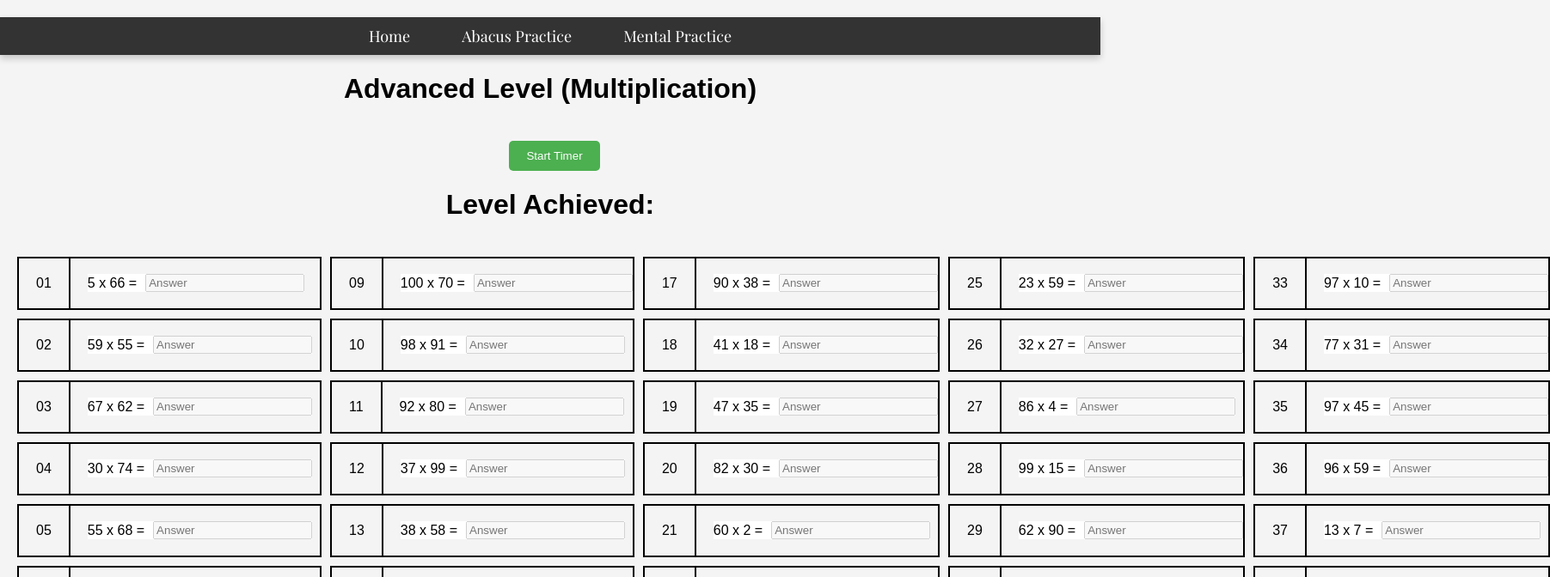
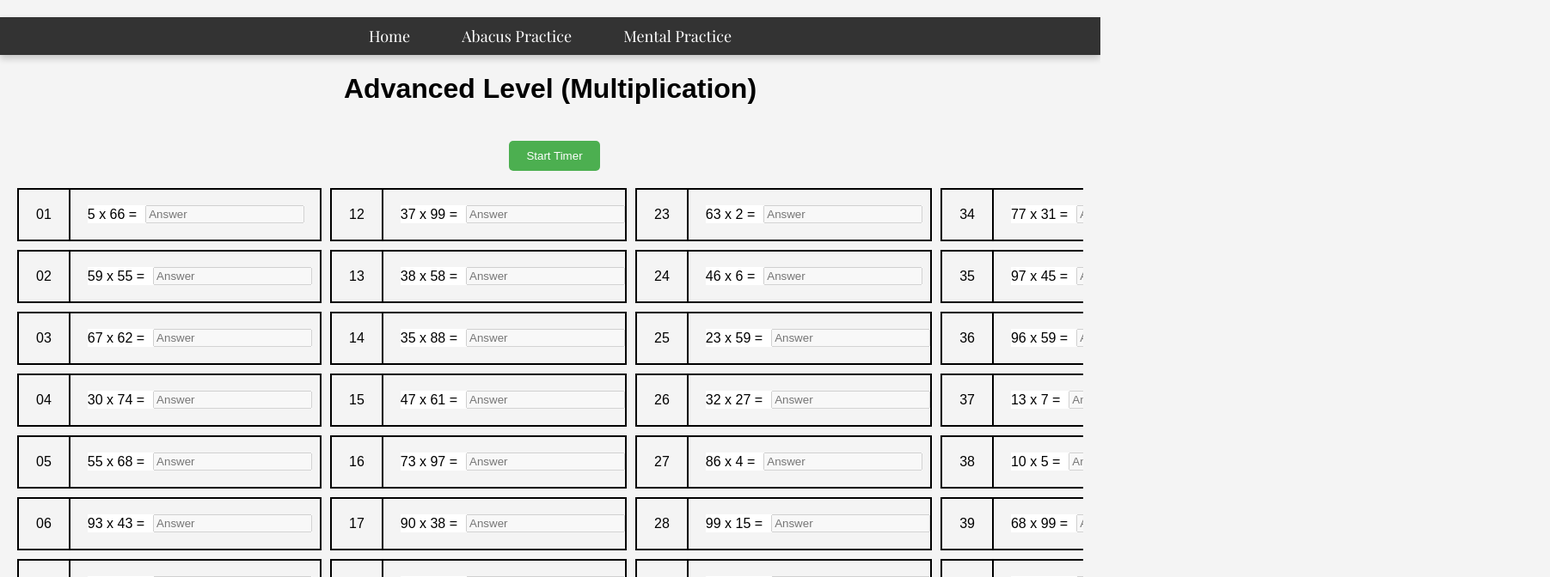
Before and after one commit to buteryy/abacus, a React (Vite) app: page /abacus-practive/multiplication in a window 1280 px wide. Shown: the top 672 px of the page at 86% size, 1803 px wide, since content can reach past the window. Built offline with nearby package versions, Linux system fonts and the light colour scheme; a web font is replaced by a local one.

Commit message:
bg color bug fixed

```diff
--- a/src/pages/Multiplication.css
+++ b/src/pages/Multiplication.css
@@ -1,10 +1,11 @@
 .multiplication-cards-container {
   display: flex;
   flex-direction: column;
-  max-height: 72vh;
+  max-height: 100vh;
   flex-wrap: wrap;
   gap: 10px;
   margin: 20px;
+  overflow-x: scroll;
 }
 
 .multiplication-card {
@@ -12,7 +13,6 @@
   display: flex;
   align-items: center;
   gap: 20px;
-
 }
 
 .multiplication-card-sr-num {
--- a/src/pages/Multiplication.jsx
+++ b/src/pages/Multiplication.jsx
@@ -1,48 +1,50 @@
 import { useState, useEffect, useRef } from "react"
-import { useParams } from "react-router"
+
 import Modal from "../components/Modal"
 import "./Multiplication.css"
 
 export default function Multiplication() {
-  const timerRef = useRef(null); // Ref to store the timer ID
+  const timerRef = useRef(null) // Ref to store the timer ID
   const [levels, setLevels] = useState(() => {
     return generateLevels(40)
   })
+
+  console.log("levels", levels)
   const [modalMessage, setModalMessage] = useState("") // Message for the modal
-  const [time, setTime] = useState(5 * 60) // 5 minutes
+  const [time, setTime] = useState()
   const [isTimerRunning, setIsTimerRunning] = useState(false)
   const [timesup, setTimesup] = useState(false)
 
   function handleTimer() {
     if (isTimerRunning) {
       // Stop the timer
-      clearInterval(timerRef.current);
-      timerRef.current = null;
-      setIsTimerRunning(false);
-      setTimesup(false);
-      setTime(5 * 60); // Reset the time
+      clearInterval(timerRef.current)
+      timerRef.current = null
+      setIsTimerRunning(false)
+      setTimesup(false)
+      setTime(5 * 60) // Reset the time
     } else {
       // Reset states when starting the timer
-      setTimesup(false);
-      setLevels(generateLevels(40)); // Reset levels
-      setModalMessage(""); // Clear modal message
-      setTime(5 * 60); // Reset time
+      setTimesup(false)
+      setLevels(generateLevels(40)) // Reset levels
+      setModalMessage("") // Clear modal message
+      setTime(10) // Reset time
 
       // Start the timer after resetting the time
-      setIsTimerRunning(true);
+      setIsTimerRunning(true)
       timerRef.current = setInterval(() => {
         setTime((prevTime) => {
           if (prevTime === 0) {
-            clearInterval(timerRef.current); // Clear the timer
-            timerRef.current = null;
-            setIsTimerRunning(false);
-            setTimesup(true);
-            setModalMessage("Time's up! Please revise your answers.");
-            return 0; // Stop at 0
+            clearInterval(timerRef.current) // Clear the timer
+            timerRef.current = null
+            setIsTimerRunning(false)
+            setTimesup(true)
+            setModalMessage("Time's up! Please revise your answers.")
+            return 0 // Stop at 0
           }
-          return prevTime - 1;
-        });
-      }, 1000);
+          return prevTime - 1
+        })
+      }, 1000)
     }
   }
 
@@ -60,10 +62,10 @@ export default function Multiplication() {
         numbers,
         correctAns,
         userSolution: "",
-        isCorrect: false,
+        isCorrect: null,
       })
     }
-    return levels;
+    return levels
   }
 
   function handleInputChange(levelIndex, value) {
@@ -97,6 +99,8 @@ export default function Multiplication() {
     levelAchieved = "2"
   } else if (levelsCompleted >= 25) {
     levelAchieved = "1"
+  } else if (levelsCompleted > 0) {
+    levelAchieved = "0"
   }
 
   useEffect(() => {
@@ -127,9 +131,12 @@ export default function Multiplication() {
       <h1 className="main-heading">Advanced Level (Multiplication)</h1>
       {/* Quiz Timer */}
       <div className="quiz-timer">
-      {isTimerRunning && <h2>
-          Time Remaining: {Math.floor(time / 60)} minutes {String(time % 60).padStart(2, '0')} seconds
-      </h2>}
+        {isTimerRunning && (
+          <h2>
+            Time Remaining: {Math.floor(time / 60)} minutes{" "}
+            {String(time % 60).padStart(2, "0")} seconds
+          </h2>
+        )}
         <button
           onClick={handleTimer}
           style={{
@@ -141,29 +148,43 @@ export default function Multiplication() {
             cursor: "pointer",
             marginLeft: "10px",
             marginTop: "20px",
-          cursor: "pointer"
-        }}>
+          }}
+        >
           {isTimerRunning ? "Stop & Reset Timer" : "Start Timer"}
         </button>
         {/* Show level achived */}
-        <h1> Level Achieved: {levelAchieved}</h1>
+        {levelAchieved && <h1> Level Achieved: {levelAchieved}</h1>}
       </div>
       <div className="multiplication-cards-container">
         {levels.map((level, index) => (
           <div key={level.level} className="multiplication-card">
-            <div className="multiplication-card-sr-num">{index < 9 ? `0${index + 1}` : index + 1}</div>
-            <div className="quiz-numbers-and-input" style={{
+            <div className="multiplication-card-sr-num">
+              {index < 9 ? `0${index + 1}` : index + 1}
+            </div>
+            <div
+              className="quiz-numbers-and-input"
+              style={{
+                // backgroundColor:
+                //   level.userSolution === "" // Default white for unattempted levels
+                //     ? "white"
+                //     : level.isCorrect
+                //     ? "lightgreen" // Green for correct answers
+                //     : "lightcoral", // Red for wrong answers
+
                 backgroundColor:
-               level.userSolution === "" // Default white for unattempted levels
-                 ? "white"
+                  level.isCorrect === null
+                    ? "white" // Default white for unattempted levels
                     : level.isCorrect
                     ? "lightgreen" // Green for correct answers
-                 : "lightcoral", // Red for wrong answers
-            }}>
-               <span key={index}>{ level.numbers[0]} x {level.numbers[1]} =</span>
+                    : "lightcoral", // Red for wrong or empty answers
+              }}
+            >
+              <span key={index}>
+                {level.numbers[0]} x {level.numbers[1]} =
+              </span>
               <input
                 value={level.userSolution}
-                onChange={(e) => handleInputChange(index, e.target.value)}
+                onChange={(e) => handleInputChange(index, +e.target.value)}
                 type="number"
                 placeholder="Answer"
                 disabled={level.isCorrect || !isTimerRunning} // Disable input if already evaluated
```
Lines whose indentation alone changed are shown as unchanged.
